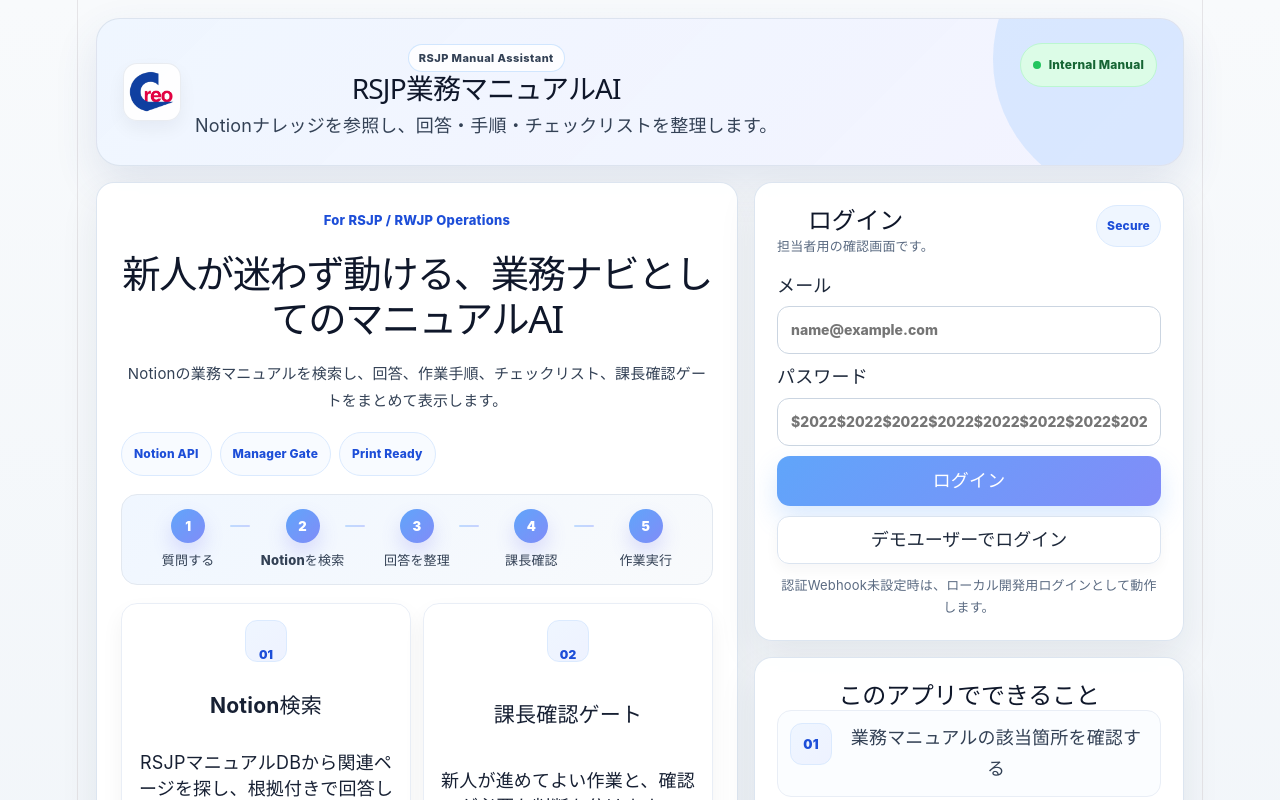
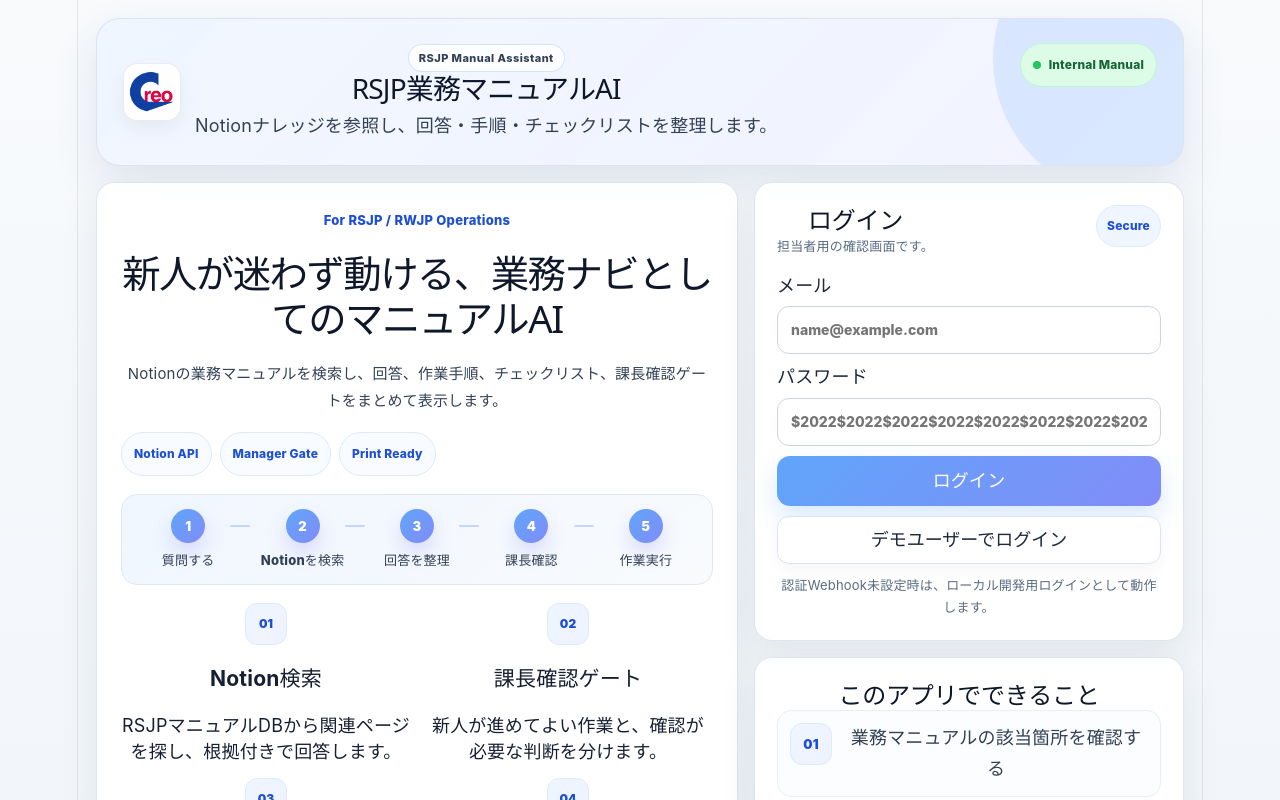
Before and after one commit to Steveston147/manual123, a React (Vite) app: page / in a window 1280 px wide. Shown: the top 800 px of the page. Built offline with nearby package versions, Linux system fonts and the light colour scheme.

Commit message:
css icon

```diff
--- a/src/App.css
+++ b/src/App.css
@@ -561,30 +561,36 @@
   grid-template-columns: repeat(2, minmax(0, 1fr));
   gap: 12px;
 }
-.feature-card {
-  display: grid;
-  gap: 10px;
-  padding: 16px;
-  border-radius: 16px;
-  background: rgba(255, 255, 255, 0.92);
-  border: 1px solid var(--line-soft);
-  box-shadow: 0 10px 22px rgba(15, 23, 42, 0.05);
-  justify-items: center;
-  text-align: center;
-}
-
 .feature-icon {
-  width: 42px;
-  height: 42px;
-  display: grid;
-  place-items: center;
-  margin: 0 auto;
-  border-radius: 12px;
-  background: linear-gradient(135deg, #eff6ff, #eef2ff);
-  color: var(--blue-strong);
-  font-size: 18px;
-  font-weight: 900;
-  border: 1px solid #dbeafe;
+  position: relative !important;
+  width: 42px !important;
+  height: 42px !important;
+  margin: 0 auto !important;
+  display: flex !important;
+  align-items: center !important;
+  justify-content: center !important;
+  border-radius: 12px !important;
+  background: linear-gradient(135deg, #eff6ff, #eef2ff) !important;
+  border: 1px solid #dbeafe !important;
+  color: transparent !important;
+  font-size: 0 !important;
+  overflow: hidden !important;
+}
+
+.feature-card .feature-icon::after {
+  position: absolute !important;
+  inset: 0 !important;
+  display: flex !important;
+  align-items: center !important;
+  justify-content: center !important;
+  width: 100% !important;
+  height: 100% !important;
+  color: #1d4ed8 !important;
+  font-size: 12px !important;
+  font-weight: 900 !important;
+  line-height: 1 !important;
+  letter-spacing: 0 !important;
+  transform: none !important;
 }
 
 .metric-card {
```
